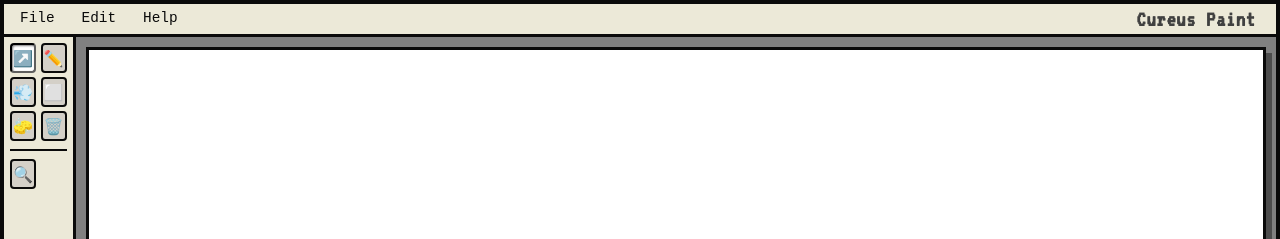
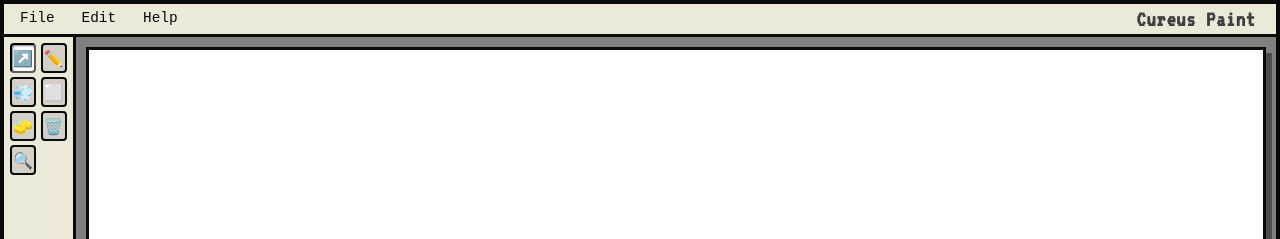
Before and after one commit to NonStickFryingPan/Cureus, a website built with Vite: page index.html in a window 1280 px wide. Shown: the top 239 px of the page. Built offline with nearby package versions, Linux system fonts and the light colour scheme; some packages are replaced by stand-ins of ours; no server answers; the database is empty.

Commit message:
fix: move search icon inline with toolbox, remove separator

```diff
--- a/index.html
+++ b/index.html
@@ -82,7 +82,6 @@
         <button class="tool-btn" id="tool-eraser" title="Eraser (Erase Doodles)" aria-label="Select Eraser">🧽</button>
         <!-- Clear Screen Tool -->
         <button class="tool-btn" id="tool-clear" title="Clear Canvas" aria-label="Clear Canvas">🗑️</button>
-        <div style="grid-column: 1 / -1; border-top: 2px solid var(--paint-dark); margin: 4px 0;"></div>
         <!-- Search Movies Tool -->
         <button class="tool-btn" id="tool-search" title="Search Movies (Cmd+K)" aria-label="Search Movies">🔍</button>
       </aside>
```
